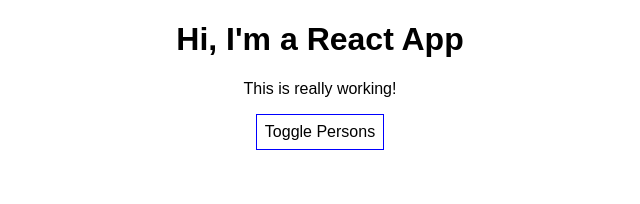
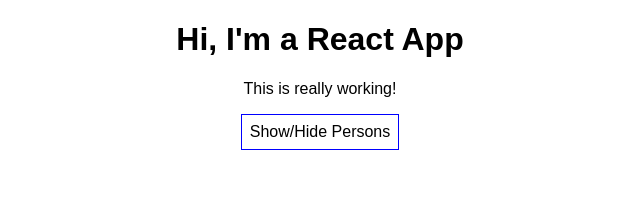
Before and after one commit to mimbele/react-playground, a React (Create React App) app: page / in a window 1280 px wide. Shown: the top 204 px of the page, without its empty margins (320-960 px from the left). Built offline with nearby package versions, Linux system fonts and the light colour scheme.

Commit message:
using data lists dynamically + delete person + minor syntax change

```diff
--- a/src/App.js
+++ b/src/App.js
@@ -5,43 +5,37 @@
 class App extends Component {
   state = {
     persons: [
-      { name: 'Max', age: 28 },
-      { name: 'Manu', age: 29 },
-      { name: 'Stephanie', age: 26 }
+      { id: 'sdk345', name: 'Max', age: 28 },
+      { id: 'raeo34', name: 'Manu', age: 29 },
+      { id: 'pvmty5', name: 'Stephanie', age: 26 }
     ],
-    otherState: 'some other value',
     showPersons: false
   }
 
-  switchNameHandler = ( newName ) => {
-    // console.log('Was clicked!');
-    // DON'T DO THIS: this.state.persons[0].name = 'Maximilian';
-    this.setState( {
-      persons: [
-        { name: newName, age: 28 },
-        { name: 'Manu', age: 29 },
-        { name: 'Stephanie', age: 27 }
-      ]
+  updatePersonName = (event, personId) => {
+    const personIndex = this.state.persons.findIndex( person => {
+      return person.id === personId
     } )
+
+    const newPersons = [...this.state.persons]
+    newPersons[personIndex].name = event.target.value;
+
+    this.setState( {persons: newPersons} )
   }
 
-  nameChangedHandler = ( event ) => {
-    this.setState( {
-      persons: [
-        { name: 'Max', age: 28 },
-        { name: event.target.value, age: 29 },
-        { name: 'Stephanie', age: 26 }
-      ]
-    } )
+  deletePerson = (person_to_be_deleted) => {
+    const newPersons = [...this.state.persons]
+    newPersons.splice(person_to_be_deleted, 1)
+    this.setState({persons: newPersons})
   }
 
-  togglePersonsHandler = () => {
+  togglePersonsVisibility = () => {
     const doesShow = this.state.showPersons;
     this.setState( { showPersons: !doesShow } );
   }
 
   render () {
-    const style = {
+    const buttonStyle = {
       backgroundColor: 'white',
       font: 'inherit',
       border: '1px solid blue',
@@ -54,17 +48,16 @@
     if ( this.state.showPersons ) {
       persons = (
         <div>
-          <Person
-            name={this.state.persons[0].name}
-            age={this.state.persons[0].age} />
-          <Person
-            name={this.state.persons[1].name}
-            age={this.state.persons[1].age}
-            click={this.switchNameHandler.bind( this, 'Max!' )}
-            changed={this.nameChangedHandler} >My Hobbies: Racing</Person>
-          <Person
-            name={this.state.persons[2].name}
-            age={this.state.persons[2].age} />
+          {
+            this.state.persons.map( (person, index) => {
+            return <Person
+              click={() => this.deletePerson(index)}
+              name={person.name}
+              age={person.age}
+              key={person.id}
+              inputChanged={(event) => this.updatePersonName(event, person.id)}/>
+            })
+          }
         </div>
       );
     }
@@ -74,12 +67,11 @@
         <h1>Hi, I'm a React App</h1>
         <p>This is really working!</p>
         <button
-          style={style}
-          onClick={this.togglePersonsHandler}>Toggle Persons</button>
+          style={buttonStyle}
+          onClick={this.togglePersonsVisibility}>Show/Hide Persons</button>
         {persons}
       </div>
     );
-    // return React.createElement('div', {className: 'App'}, React.createElement('h1', null, 'Does this work now?'));
   }
 }
 
--- a/src/Person/Person.js
+++ b/src/Person/Person.js
@@ -7,7 +7,7 @@
         <div className="Person">
             <p onClick={props.click}>I'm {props.name} and I am {props.age} years old!</p>
             <p>{props.children}</p>
-            <input type="text" onChange={props.changed} value={props.name} />
+            <input type="text" onChange={props.inputChanged} value={props.name} />
         </div>
     )
 };
```
